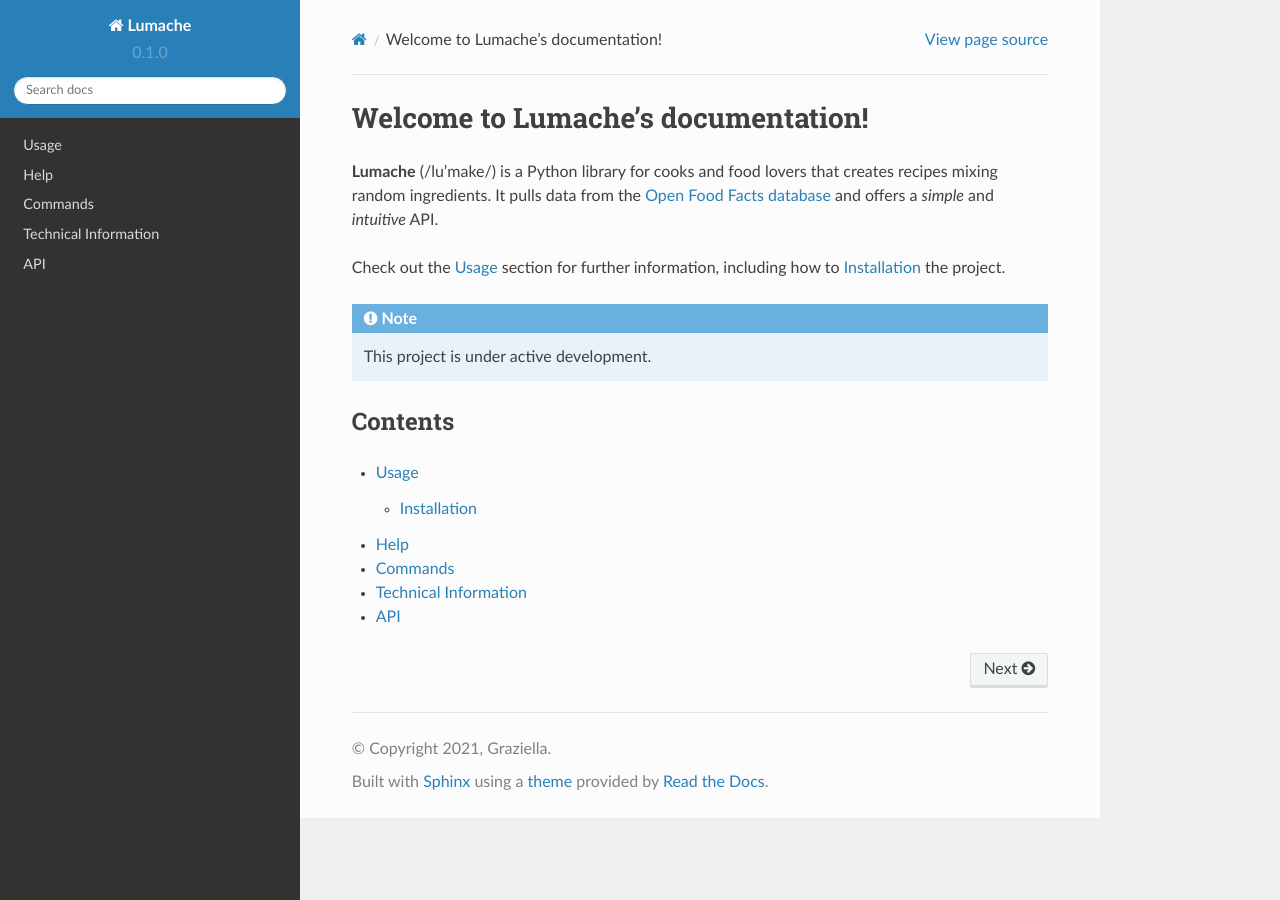
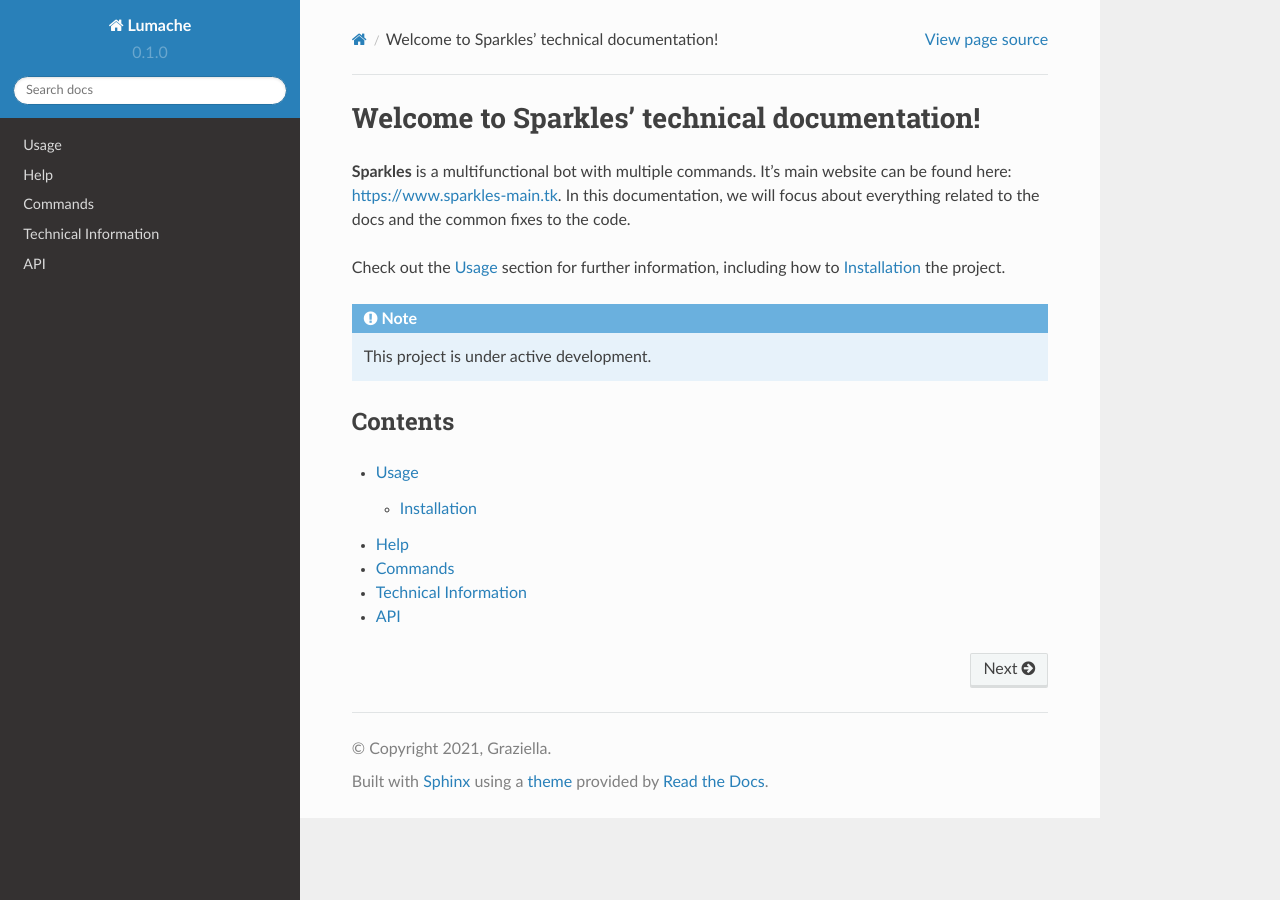
Before and after one commit to sabry134/Sparkles-wiki, a Sphinx documentation site: the page built from docs/source/index.rst, in a window 1280 px wide. Built offline with Sphinx 7.4.7 and the Read the Docs theme 2.0.0, drawn with Linux system fonts in a browser that asks for light colours.

Commit message:
Update index.rst

```diff
--- a/docs/source/index.rst
+++ b/docs/source/index.rst
@@ -1,10 +1,7 @@
-Welcome to Lumache's documentation!
-===================================
+Welcome to Sparkles' technical documentation!
+=============================================
 
-**Lumache** (/lu'make/) is a Python library for cooks and food lovers
-that creates recipes mixing random ingredients.
-It pulls data from the `Open Food Facts database <https://world.openfoodfacts.org/>`_
-and offers a *simple* and *intuitive* API.
+**Sparkles** is a multifunctional bot with multiple commands. It's main website can be found here: https://www.sparkles-main.tk. In this documentation, we will focus about everything related to the docs and the common fixes to the code.
 
 Check out the :doc:`usage` section for further information, including
 how to :ref:`installation` the project.
```
